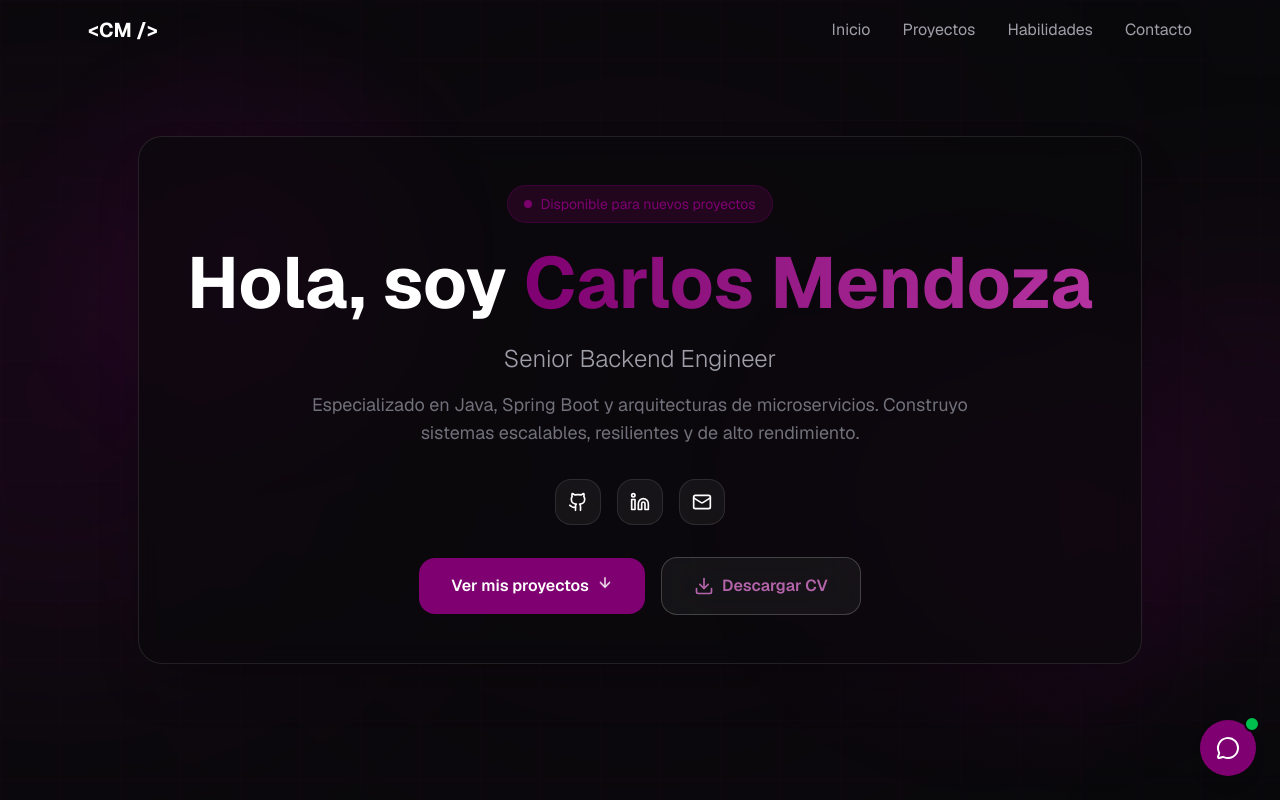
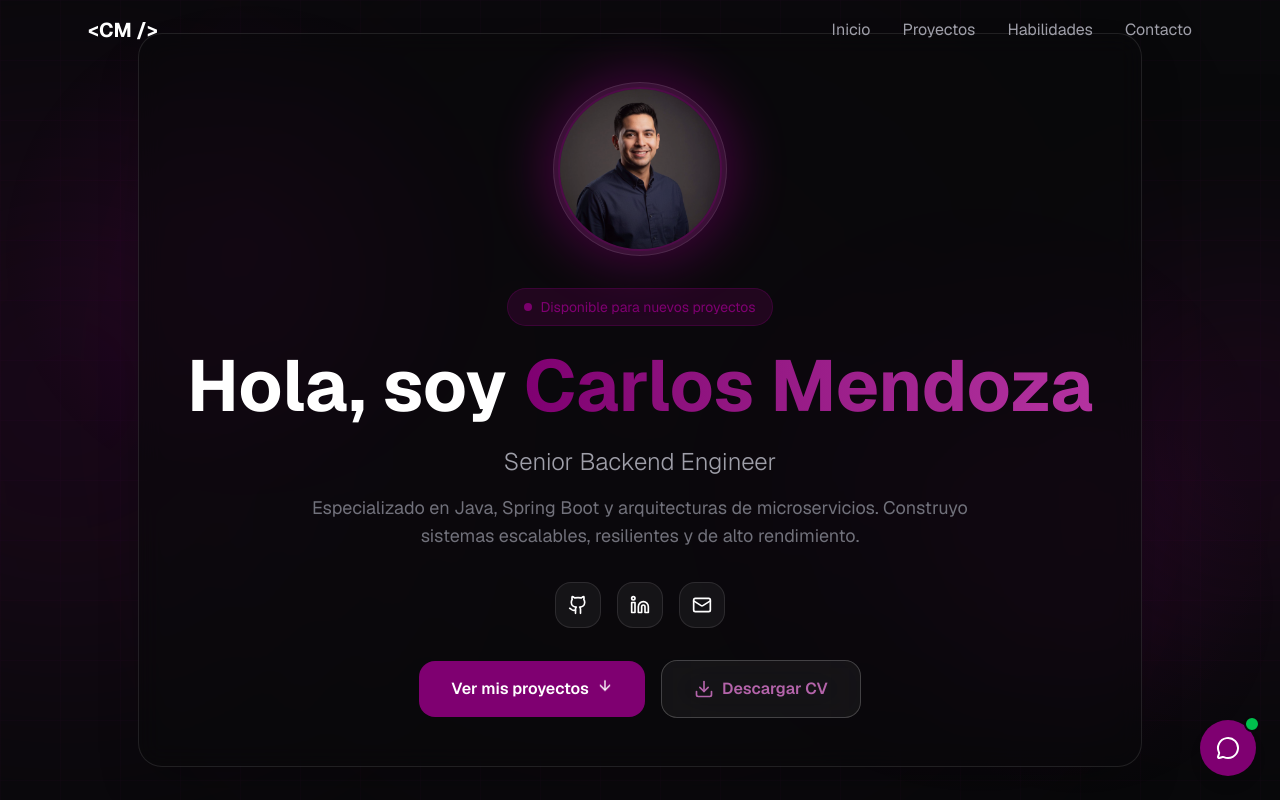
Before and after one commit to JimsimroDev/jimmis-backend-portfolio, a Next.js app: page / in a window 1280 px wide. Shown: the top 800 px of the page. Built offline with nearby package versions, Linux system fonts and the light colour scheme.

Commit message:
feat: add profile photo with glassmorphism effects\n\nAdd profile photo with glassmorphism and soft purple glow hover effect

```diff
--- a/components/hero.tsx
+++ b/components/hero.tsx
@@ -21,6 +21,23 @@ export function Hero() {
       <div className="relative z-10 max-w-6xl mx-auto px-6 text-center">
         {/* Glass Card with enhanced glassmorphism */}
         <div className="bg-zinc-950/60 backdrop-blur-md border border-white/10 rounded-3xl p-8 md:p-12 shadow-2xl">
+          {/* Profile Photo with Glassmorphism */}
+          <div className="flex justify-center mb-8">
+            <div className="relative group">
+              {/* Purple Glow Behind Photo */}
+              <div className="absolute -inset-3 bg-[rgb(127,0,113)] rounded-full blur-xl opacity-40 group-hover:opacity-60 transition-opacity duration-500" />
+
+              {/* Glass Container */}
+              <div className="relative p-1.5 backdrop-blur-md bg-white/5 border border-white/10 rounded-full">
+                <img
+                  src="/images/profile.jpg"
+                  alt="Carlos Mendoza - Senior Backend Engineer"
+                  className="w-32 h-32 md:w-40 md:h-40 rounded-full object-cover opacity-90 ring-2 ring-[rgb(127,0,113)]/30"
+                />
+              </div>
+            </div>
+          </div>
+
           <div className="inline-flex items-center gap-2 px-4 py-2 bg-[rgb(127,0,113)]/20 border border-[rgb(127,0,113)]/30 rounded-full text-[rgb(127,0,113)] text-sm mb-6">
             <span className="w-2 h-2 bg-[rgb(127,0,113)] rounded-full animate-pulse" />
             Disponible para nuevos proyectos
```
Also changed, not shown: public/images/profile.jpg (added).
